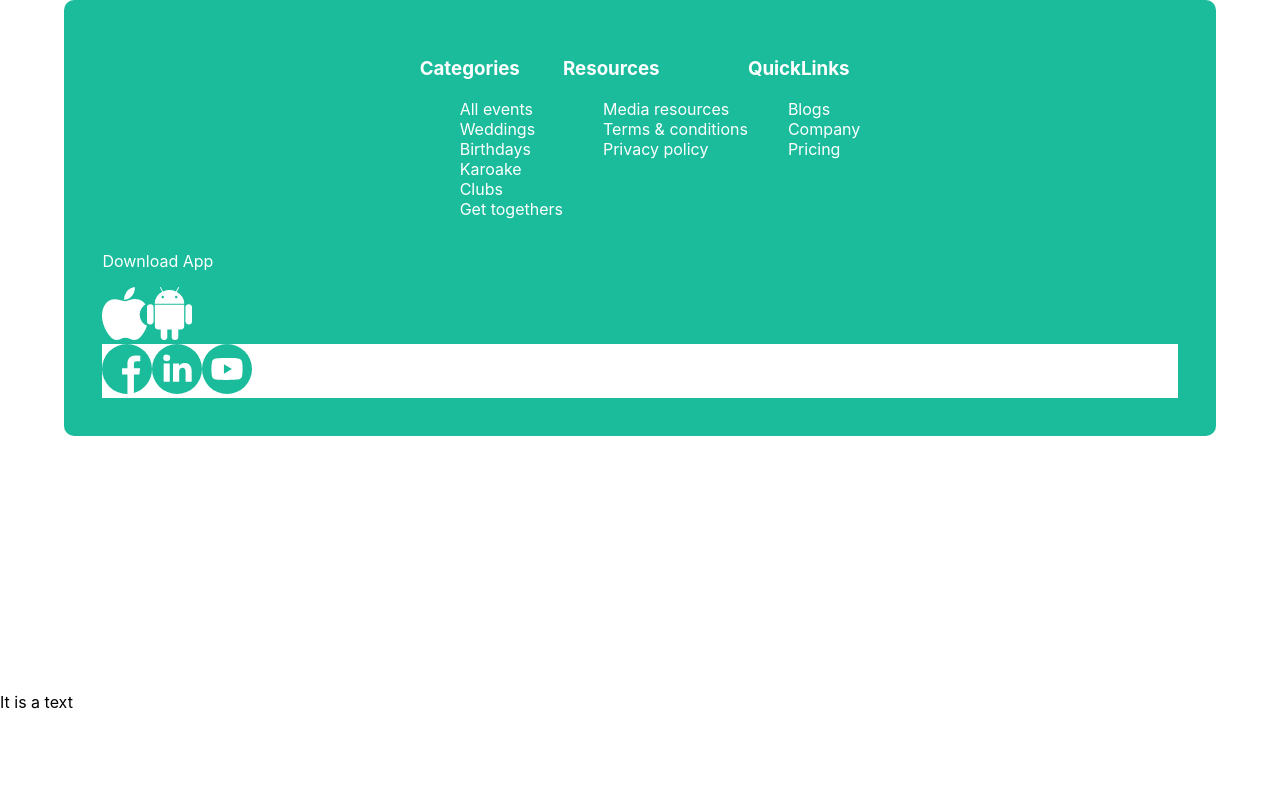
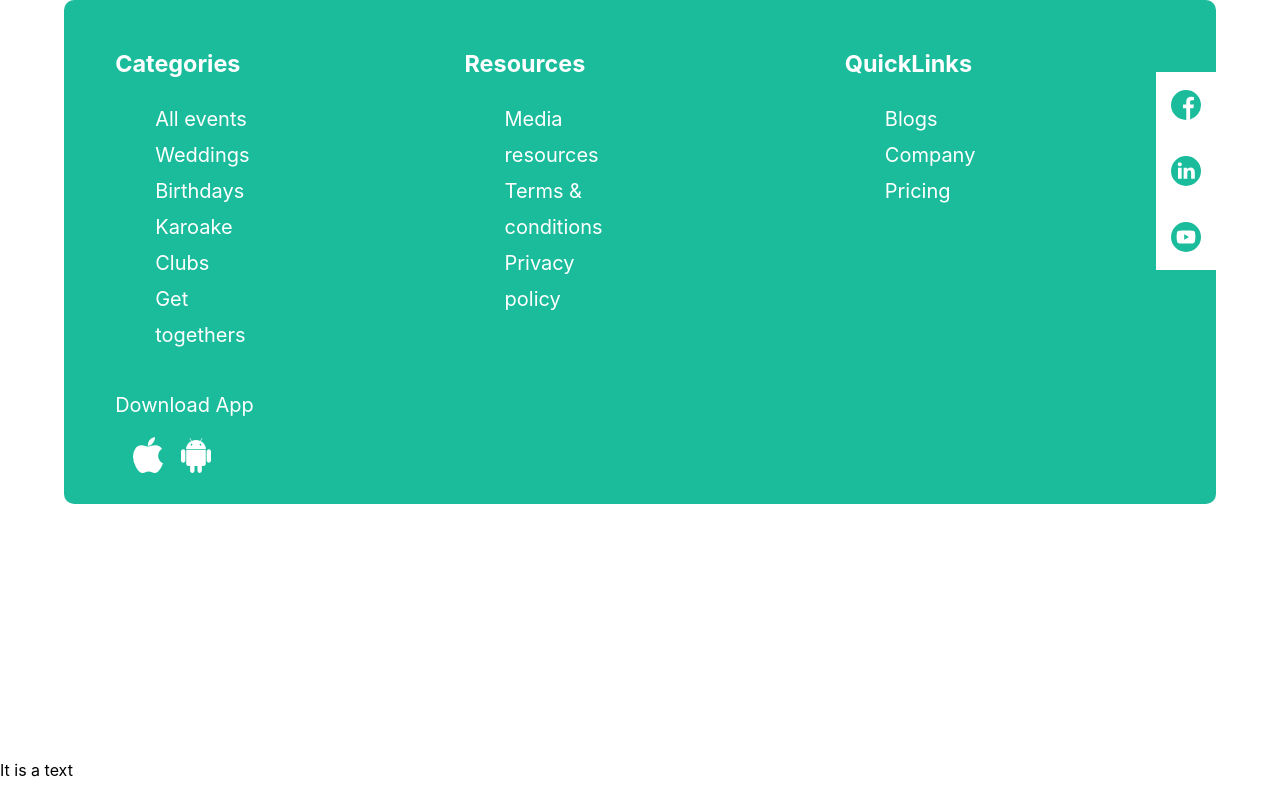
Before and after one commit to meekg33k/sca-code-queens, a React (Create React App) app: page / in a window 1280 px wide. Built offline with nearby package versions, Linux system fonts and the light colour scheme.

Commit message:
WIP: add styles to footer component

```diff
--- a/src/components/Footer/Footer.css
+++ b/src/components/Footer/Footer.css
@@ -3,29 +3,48 @@ footer{
     border-radius: 10px;
     opacity: 1;
     margin: 0% 5% 20% 5% ;
-    padding: 3%;
+    /* change padding to affect how social icons look */
+    padding: 2% 2% 2% 4%;
     color: white;
+    font-size: 125%;
 
+}
+.linkList{
+    margin: 20px 0px 20px;
+}
+.linkGroup {
+    margin-right: 20%;
+}
+.footerLink {
+    display: flex;
 }
 li{
     list-style-type: none;
-    margin: 0px;
+    line-height: 36px;
+
 }
 li > a{
     text-decoration: none;
     color: white;
 }
-h3{
-    /* color: white; */
+
+.socials{
+    background-color: white;
+    position: absolute;
+    padding: 0px 15px;
+    top: 9%;
+    right: 5%;
 }
-
-.footerLink {
-    display: flex;
-    justify-content: center;
+.socials > a > img{
+    width: 30px;
+    padding: 18px 0px;
+    display: block
 
 }
-.linkGroup {
+.platform{
+    margin-top:17px;
 }
-.socials{
-    background-color: white;
+.platform > a > img{
+    width:30px;
+    padding-left: 18px;
 }
```
